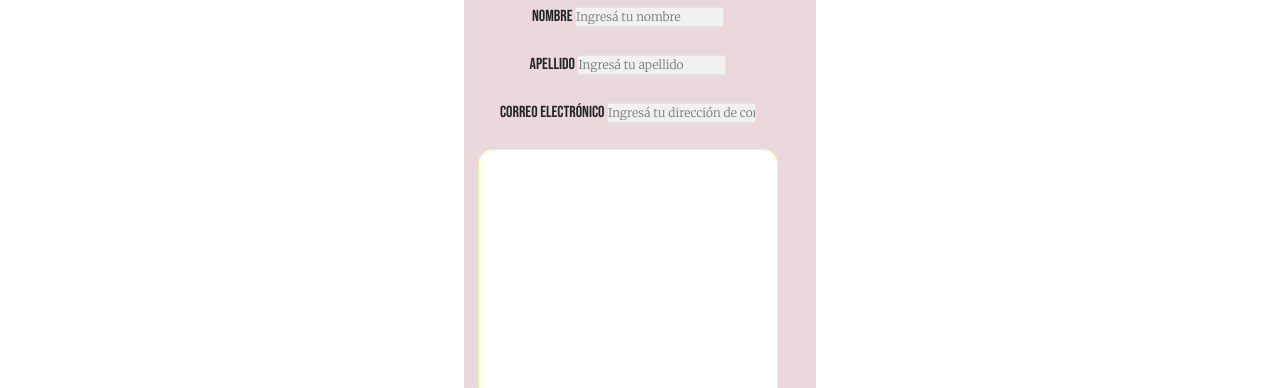
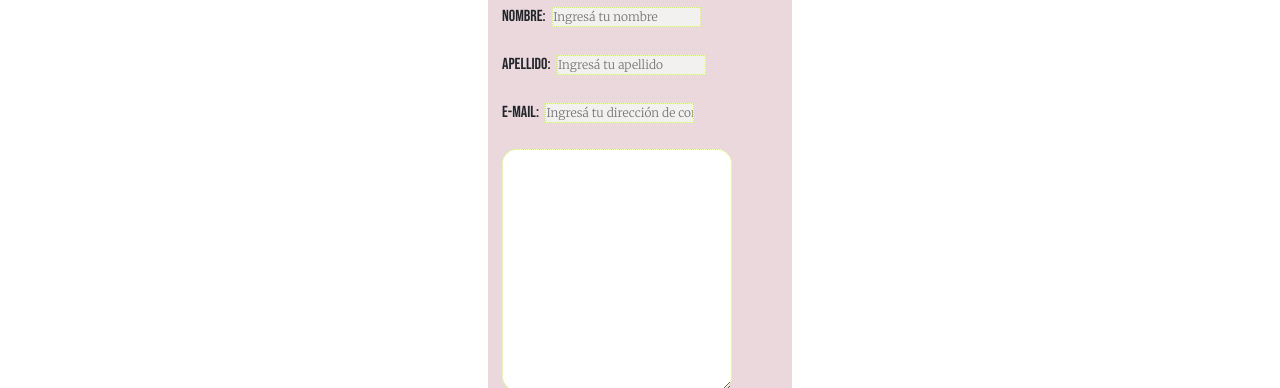
Before and after one commit to bahiamussio/desafiosass, a website: page pages/contacto.html in a window 1280 px wide. Shown: the part 326-714 px from the top of the page. Drawn offline with nearby package versions, Linux system fonts and the light colour scheme; a web font is replaced by a local one.

Commit message:
Arreglé el formulario de contacto

```diff
--- a/pages/contacto.html
+++ b/pages/contacto.html
@@ -92,13 +92,13 @@
             <form class="formulario" action="">
                 <fieldset>
                     <legend>Contactate con Nosotros</legend>
-                    <label for="nombre">Nombre</label>
+                    <label for="nombre">Nombre:</label>
                     <input id="nombre" type="text" placeholder="Ingresá tu nombre">
                     <br><br>
-                    <label for="">Apellido</label>
+                    <label for="">Apellido:</label>
                     <input id="apellido" type="text" placeholder="Ingresá tu apellido">
                     <br><br>
-                    <label for="">Correo Electrónico</label>
+                    <label for="">e-mail:</label>
                     <input id="correo" type="text" placeholder="Ingresá tu dirección de correo electrónico">
                     <br><br>
                     <textarea name="" id="texto" cols="30" rows="10"></textarea>
--- a/scss/_header.scss
+++ b/scss/_header.scss
@@ -67,24 +67,6 @@
 	}
 }
 
-textarea {
-	width: 250px;
-	background-color: white;
-	padding: 10px;
-	border-radius: 15px;
-	text-align: center;
-	border: 0;
-	font-family: 'Merriweather', serif;
-	width: 300px;
-	background-color: white;
-	padding: 10px;
-	border-radius: 15px;
-	text-align: center !important;
-	border: 0;
-	font-family: 'Merriweather', serif;
-	border: 1px $verde dotted;
-}
-
 .logo {
 	text-align: center !important;
 	img {
--- a/scss/style.scss
+++ b/scss/style.scss
@@ -218,17 +218,13 @@ a {
 /*CONTACTO*/
 
 .contenedorF {
-	width: 22rem;
+	width: 19rem;
 	margin: 0 auto;
-	justify-content: center;
 	margin-bottom: 10px;
 	background-color: $lila;
 	font-family: $bebas;
-	text-align: center;
 	max-width: 90%;
-
-}
-.formulario {
+ 	form {
 		border: none;
 		max-width: 90%;
 			fieldset {
@@ -244,7 +240,6 @@ a {
 			border-style: none;
 			border-color: $rosa;
 			border-image: initial;
-	}
 				input {
 				border: 1px solid $verde;
 				border: 1px $verde dotted;
@@ -252,7 +247,18 @@ a {
 				font-size: 12px;
 				background-color: rgb(243, 240, 240);
 				max-width: 90%;
-
+				margin-left: 0.25rem;
+		}
+				textarea {
+			width: auto;
+			background-color: white;
+			border-radius: 15px;
+			border: 0;
+			font-family: $merri;
+			border: 1px $verde dotted;
+			max-width: 80%;
+		}
+		}
 }
 }
 
@@ -478,4 +484,18 @@ a {
 		width: 100%;
 		margin-top: -4rem;
 	}
+	.formulario {
+		max-width: 90%;
 	}
+}
+
+@media screen and (max-width:319px) {
+	body {
+		width: 101%;
+		margin-top: -4rem;
+	}
+	.formulario {
+		max-width: 90%;
+	}
+
+}
```
Also changed, not shown: css/style.css. Lines whose indentation alone changed are shown as unchanged.
